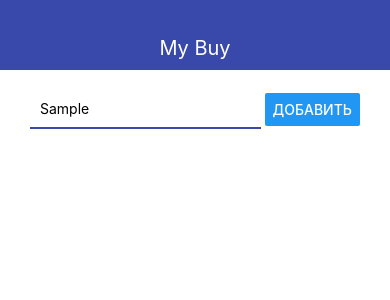
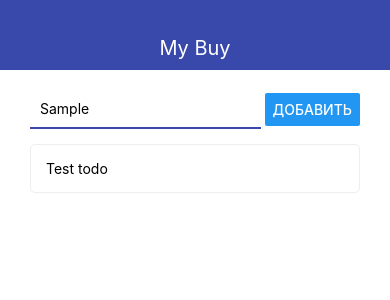
Before and after one commit to iagunov/start-react-native, a React Native app: screen / in a window 390 px wide. Both pictures are taken after typing "Sample" into the empty fields and a click on the button "ДОБАВИТЬ". Shown: the top 300 px of the page. Built offline with nearby package versions, Linux system fonts and the light colour scheme.

Commit message:
create todo and Submit Button

```diff
--- a/App.js
+++ b/App.js
@@ -1,24 +1,49 @@
 import React, {useState} from 'react';
 import { StyleSheet, Text, View } from 'react-native';
 
-import { Navbar } from './src/Navbar'
+import { Navbar } from './src/Navbar';
 import { AddTodo } from './src/AddTodo';
+import { Todo } from './src/Todo';
 
 export default function App() {
   const [todos, setTodos] = useState([])
 
-  const newTodo = {
-    id: Date.now()
+  const addTodo = (title) => {
+    // const newTodo = {
+    //   id: Date.now().toString(),
+    //   title: title
+    // }
+
+    // setTodos(todos.concat([ newTodo]))
+    // setTodos((prevTodos) => {
+    //   return [
+    //     ...prevTodos,
+    //     newTodo
+    //   ]
+    // })
+    setTodos(prev => [
+      ...prev,
+      {
+      id: Date.now().toString(),
+      title: title
+      }
+    ])
   }
 
   return (
     <View>
       <Navbar title='My Buy' />
       <View style={styles.container}>
-        <AddTodo />
+        <AddTodo onSubmit={addTodo}/>
+
+        <View>
+          {todos.map(todo => (
+             <Todo todo={todo} key={todo.id} />
+          ))}
+        </View>
       </View>
     </View>
-  );
+  )
 }
 
 const styles = StyleSheet.create({
--- a/src/AddTodo.js
+++ b/src/AddTodo.js
@@ -1,11 +1,16 @@
 import React from 'react'
 import {View, StyleSheet, TextInput, Button} from 'react-native'
 
-export const AddTodo = props => {
+export const AddTodo = ({ onSubmit }) => {
+
+    const pressHandler = () => {
+        onSubmit('Test todo')
+    }
+
     return (
         <View style={styles.block}>
             <TextInput style={styles.input} />
-            <Button title='Добавить'/>
+            <Button title='Добавить' onPress={pressHandler} />
         </View>
     )
 }
@@ -14,7 +19,8 @@
     block: {
         flexDirection: 'row',
         justifyContent: 'space-between',
-        alignItems: 'center'
+        alignItems: 'center',
+        marginBottom: 15
     },
     input: {
         width: '70%',
--- /dev/null
+++ b/src/Todo.js
@@ -0,0 +1,22 @@
+import React from 'react'
+import { View, Text, StyleSheet } from 'react-native'
+
+export const Todo = ({ todo }) => {
+    return (
+        <View style={styles.todo}>
+            <Text>{todo.title}</Text>
+        </View>
+    )
+}
+
+const styles = StyleSheet.create({
+    todo: {
+        flexDirection: 'row',
+        alignItems: 'center',
+        padding: 15,
+        borderWidth: 1,
+        borderColor: '#eee',
+        borderRadius: 5,
+        marginBottom: 10
+    }
+})
```
